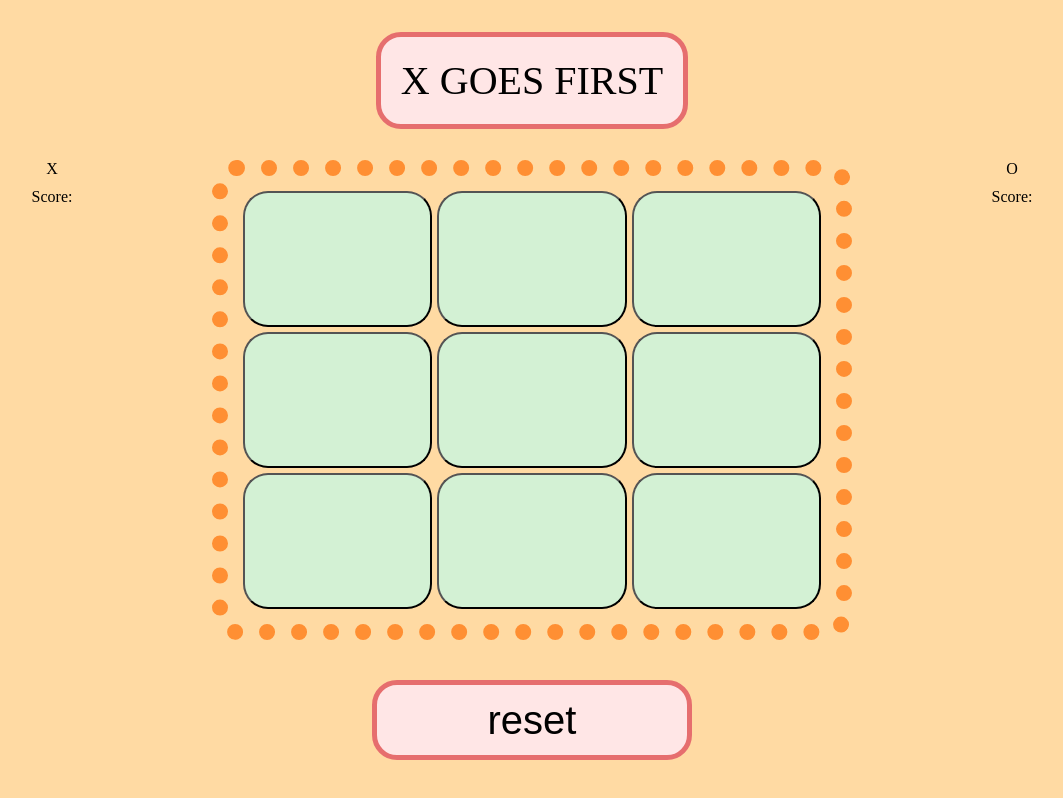
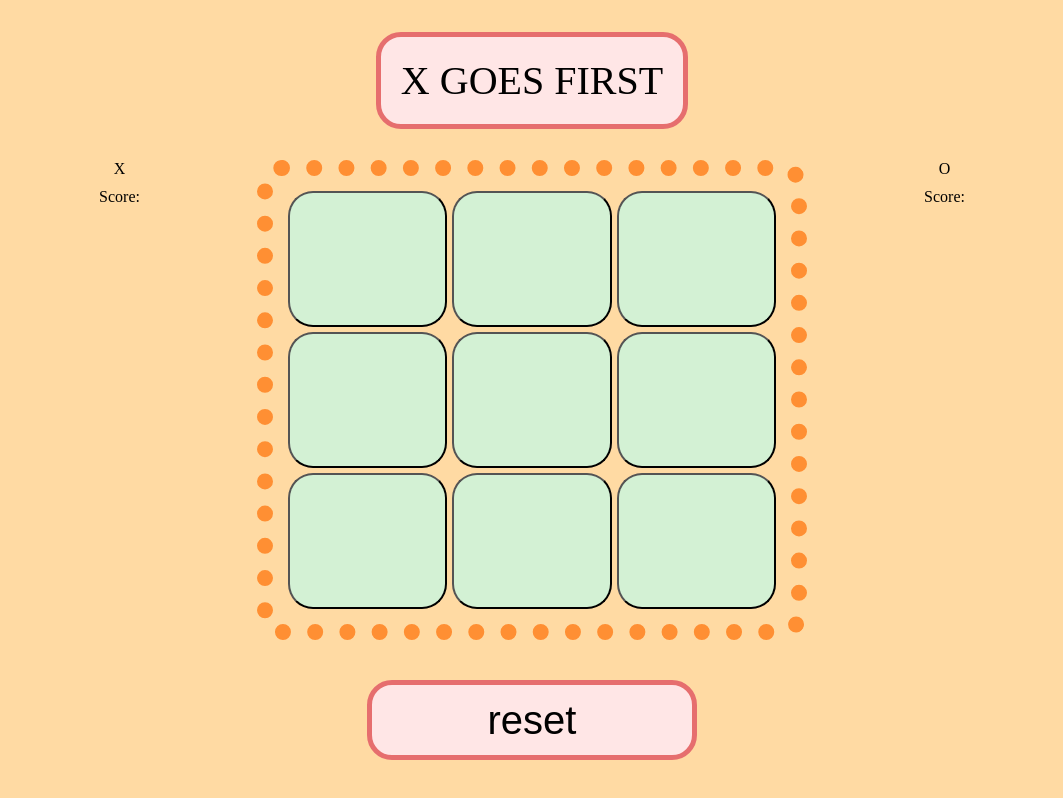
Before and after one commit to lukespicknall/TicTacToe, a website: page index.html in a window 1280 px wide. Shown: the whole page, without its empty margins (108-1171 px from the left). Drawn offline with Linux system fonts and the light colour scheme.

Commit message:
make game-stat div rotate on each gameBoard square click based on conditions. set .box max width and makes its container, body, display flex to center it.

```diff
--- a/script.js
+++ b/script.js
@@ -76,9 +76,13 @@ const game = (() => {
       const oWin = winCombo[i].every((n) => b.includes(n));
       if (xWin === true) {
         gameStat.textContent = 'X WINS!';
+        gameStat.style.transform = 'none';
+
         gameOver = true;
       } if (oWin === true) {
         gameStat.textContent = 'O WINS!';
+        gameStat.style.transform = 'none';
+
         gameOver = true;
       }
     }
@@ -87,6 +91,8 @@ const game = (() => {
   const callDraw = () => {
     if (turn === 10 && gameOver === false) {
       gameStat.textContent = 'Draw';
+      gameStat.style.transform = 'none';
+
       gameOver = true;
     }
   };
@@ -101,7 +107,10 @@ const game = (() => {
       item.addEventListener('click', (e) => {
         if (turn > 9 || e.target.textContent !== '' || gameOver === true) return;
         gameStat.textContent = ':)';
+        if (turn === 1) gameStat.style.transform = 'rotate(90deg)';
+        if (turn > 1) gameStat.style.transform = `rotate(${turn * 55}deg)`;
         turn += 1;
+        gameStat.style.display = 'block';
         const squareId = e.target.id;
         const playerMark = getPlayerTurn().currentPlayer.getMark();
         gameBoard.setMark(squareId, playerMark);
@@ -117,7 +126,7 @@ const game = (() => {
         }
         checkWinner(xSpots, oSpots);
         callDraw();
-        gameStat.style.display = 'block';
+        // eslint-disable-next-line quotes
       });
     });
     return { xSpots, oSpots, square };
--- a/style.css
+++ b/style.css
@@ -1,6 +1,14 @@
 * {
     padding: 0;
     margin: 0;
+}
+
+body {
+    display: flex;
+    justify-content: center;
+    align-items: center;
+    background-color: rgb(255, 218, 163);
+
 }
 
 .box {
@@ -15,6 +23,7 @@
     grid-template-rows: 1fr 3fr 1fr;
     grid-template-columns: 1fr 2fr 1fr;
     background-color: rgb(255, 218, 163);
+    max-width: 1100px;
 
 }
 .header {
@@ -31,6 +40,7 @@
     border-radius: 25px;
     font-size: 40px;
     padding: 20px;
+    transition: all ease-in-out .4s;
 }
 
 .x-stat {
@@ -105,7 +115,7 @@
     border: 5px solid rgb(230, 110, 110);
     background-color: rgb(255, 230, 230);
     font-size: 1em;
-    width: 25%;
+    width: 30%;
     height: 50%;
     border-radius: 25px;
     font-size: 40px;
```
